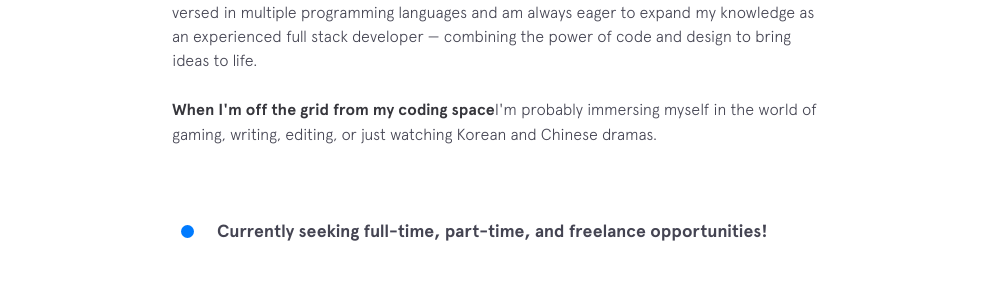
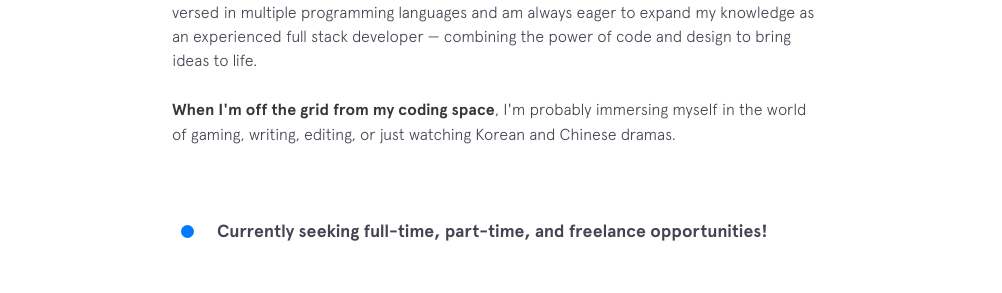
Before and after one commit to dnachavez/dnachavez.github.io, a Jekyll site: the page built from index.html, in a window 1280 px wide and 900 px high, scrolled down 1034 px. Shown: the part 160-453 px from the top of the window, without its empty margins (278-1280 px from the left). Built offline with Jekyll 4.4.1, drawn with Linux system fonts in a browser that asks for light colours; nearby versions of some CDN libraries.

Commit message:
Add files via upload

```diff
--- a/_includes/background.html
+++ b/_includes/background.html
@@ -14,7 +14,7 @@
     </p>
 
     <p>
-      <strong>When I'm off the grid from my coding space</strong>I'm probably immersing myself in the world of gaming, writing, editing,
+      <strong>When I'm off the grid from my coding space</strong>, I'm probably immersing myself in the world of gaming, writing, editing,
       or just watching Korean and Chinese dramas.
     </p>
 
```
